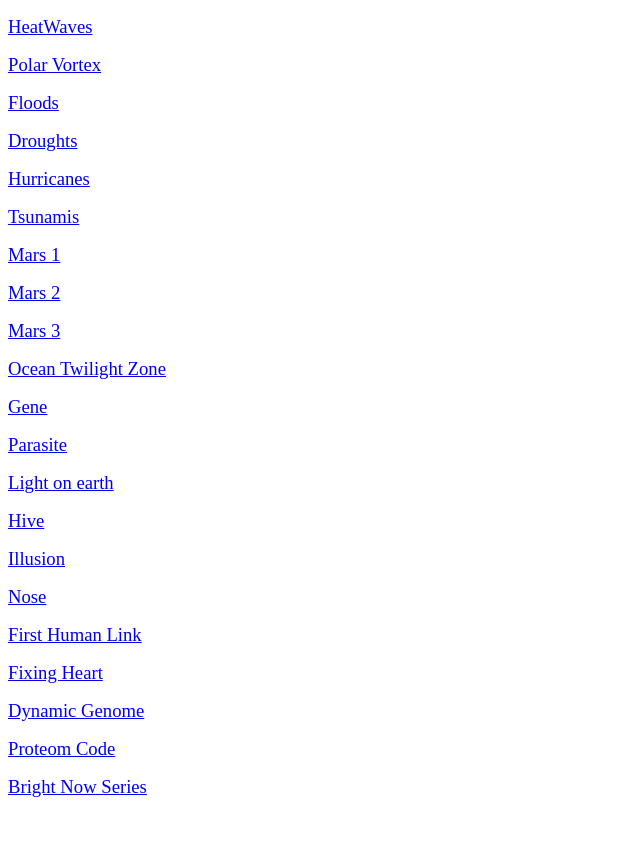
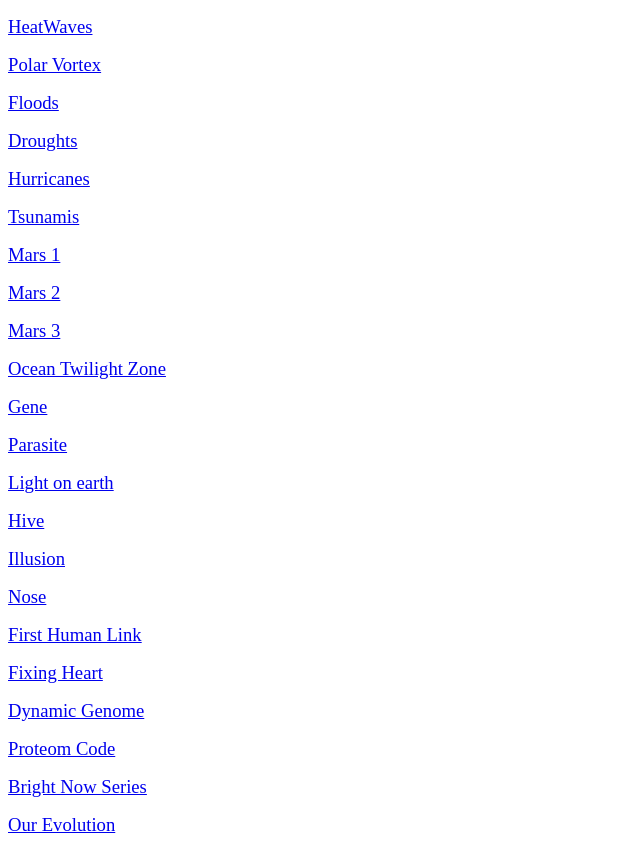
Before and after one commit to niamt1/videos, a plain HTML site: page index.html in a window 1280 px wide. Shown: the whole page, without its empty margins (0-640 px from the left). Before the commit the page ends 814 px from the top, so only its background shows below. Drawn offline with Linux system fonts and the light colour scheme.

Commit message:
Update index.html

```diff
--- a/index.html
+++ b/index.html
@@ -23,4 +23,5 @@
 <p><span style="font-size: 14pt;"><a href="https://curiositystream.com/video/2938" target="_blank" rel="noopener noreferrer">Dynamic Genome</a></span></p>
 <p><span style="font-size: 14pt;"><a href="https://curiositystream.com/video/2392" target="_blank" rel="noopener noreferrer">Proteom Code</a></span></p>
 <p><span style="font-size: 14pt;"><a href="https://curiositystream.com/video/3448" target="_blank" rel="noopener noreferrer">Bright Now Series</a></span></p>
+<p><span style="font-size: 14pt;"><a href="https://curiositystream.com/video/2091" target="_blank" rel="noopener noreferrer">Our Evolution</a></span></p>
 </body>
```
